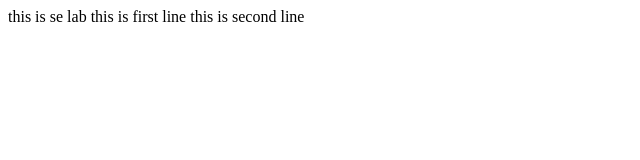
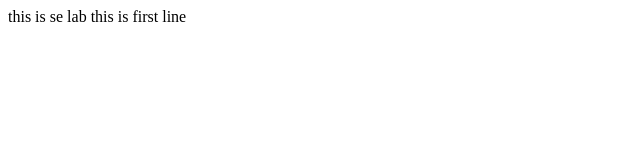
Before and after one commit to sanjanast432/expt18, a plain HTML site: page index.html in a window 1280 px wide. Shown: the whole page, without its empty margins (0-640 px from the left). Drawn offline with Linux system fonts and the light colour scheme.

Commit message:
Update index.html

```diff
--- a/index.html
+++ b/index.html
@@ -3,5 +3,5 @@
 <body>
 this is se lab
 this is first line
-this is second line
+
 </body>
```
